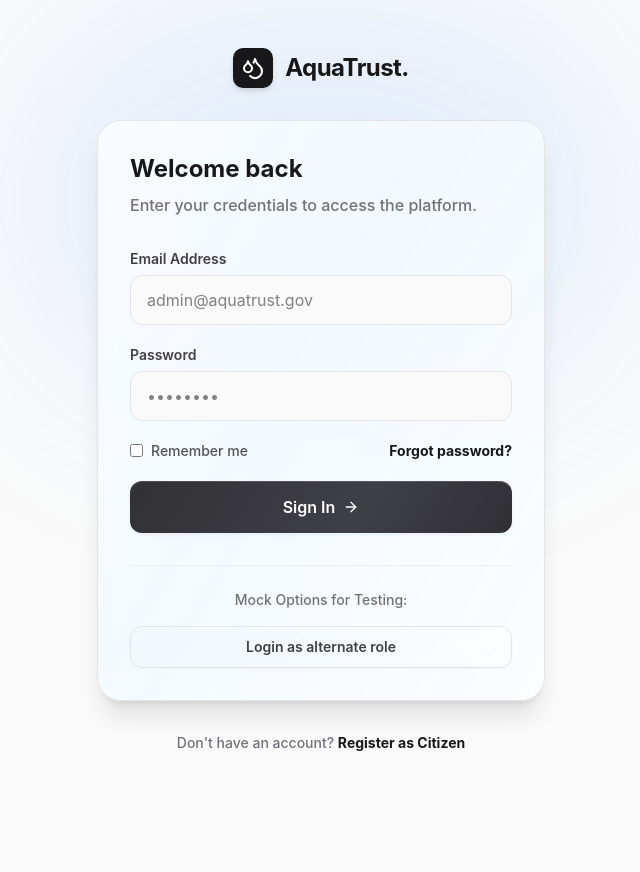
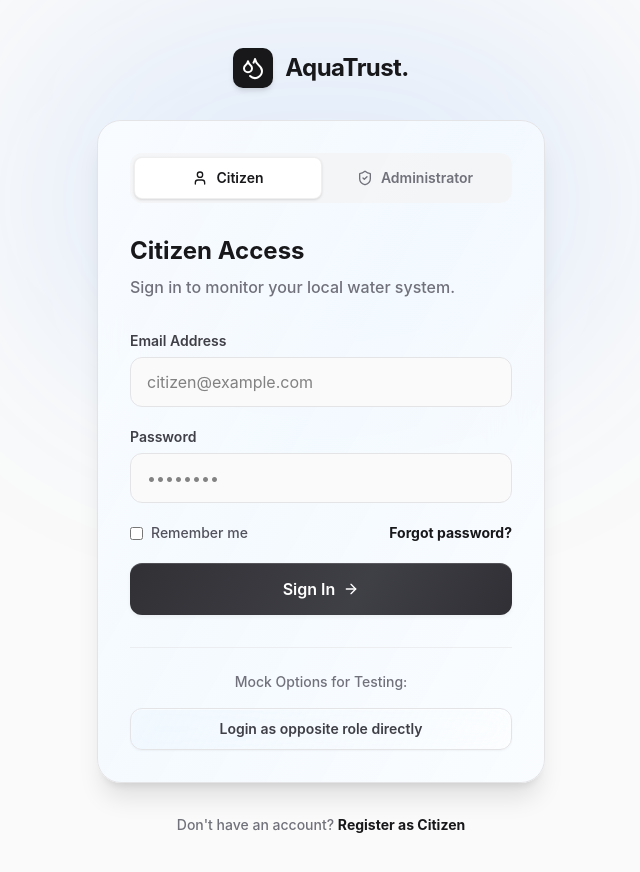
Before and after one commit to aaromal-s/Aqua-Trust, a React (Vite) app in the folder frontend/: page /login in a window 1280 px wide. Shown: the top 872 px of the page, without its empty margins (319-959 px from the left). Before the commit the page ends 800 px from the top, so only its background shows below. Built offline with nearby package versions, Linux system fonts and the light colour scheme.

Commit message:
feat: add role selector tabs to login page

```diff
--- a/frontend/src/pages/Login.tsx
+++ b/frontend/src/pages/Login.tsx
@@ -1,19 +1,23 @@
-import React from 'react';
+import React, { useState } from 'react';
 import { Link, useNavigate } from 'react-router-dom';
-import { Droplets, ArrowRight } from 'lucide-react';
+import { Droplets, ArrowRight, ShieldCheck, User } from 'lucide-react';
 import { useAuth } from '../context/AuthContext';
 
 const Login = () => {
   const navigate = useNavigate();
   const { toggleRole } = useAuth();
+  const [role, setRole] = useState<'citizen' | 'admin'>('citizen');
 
   const handleLogin = (e: React.FormEvent) => {
     e.preventDefault();
+    // In a real app, this would authenticate and then set the correct role
+    // For mockup, we'll force the role toggle if it doesn't match the selected tab
+    // Note: useAuth is currently mocked to toggle blindly, so we'll just navigate
     navigate('/dashboard');
   };
 
   return (
-    <div className="min-h-screen bg-zinc-50 flex flex-col justify-center items-center relative overflow-hidden">
+    <div className="min-h-screen bg-zinc-50 flex flex-col justify-center items-center relative overflow-hidden py-12">
       <div className="absolute top-0 left-1/2 -translate-x-1/2 w-[600px] h-[400px] bg-blue-500/10 blur-[100px] rounded-full pointer-events-none" />
 
       <Link to="/" className="flex items-center gap-3 mb-8 z-10 hover:opacity-80 transition-opacity">
@@ -24,13 +28,34 @@ const Login = () => {
       </Link>
 
       <div className="card w-full max-w-md bg-white/70 backdrop-blur-xl p-8 rounded-3xl border border-zinc-200 shadow-xl z-10">
-        <h2 className="text-2xl font-bold text-zinc-900 mb-2">Welcome back</h2>
-        <p className="text-zinc-500 mb-8 font-medium">Enter your credentials to access the platform.</p>
+
+        {/* Role Selector Tabs */}
+        <div className="flex bg-zinc-100/80 p-1 rounded-xl mb-8">
+          <button
+            onClick={() => setRole('citizen')}
+            className={`flex-1 flex items-center justify-center gap-2 py-2.5 text-sm font-semibold rounded-lg transition-all ${role === 'citizen' ? 'bg-white text-zinc-900 shadow-sm border border-zinc-200/60' : 'text-zinc-500 hover:text-zinc-700'}`}
+          >
+            <User className="w-4 h-4" /> Citizen
+          </button>
+          <button
+            onClick={() => setRole('admin')}
+            className={`flex-1 flex items-center justify-center gap-2 py-2.5 text-sm font-semibold rounded-lg transition-all ${role === 'admin' ? 'bg-white text-zinc-900 shadow-sm border border-zinc-200/60' : 'text-zinc-500 hover:text-zinc-700'}`}
+          >
+            <ShieldCheck className="w-4 h-4" /> Administrator
+          </button>
+        </div>
+
+        <h2 className="text-2xl font-bold text-zinc-900 mb-2">
+          {role === 'admin' ? 'Admin Portal Access' : 'Citizen Access'}
+        </h2>
+        <p className="text-zinc-500 mb-8 font-medium">
+          {role === 'admin' ? 'Enter your administrative credentials.' : 'Sign in to monitor your local water system.'}
+        </p>
 
         <form onSubmit={handleLogin} className="space-y-5">
           <div>
             <label className="block text-sm font-semibold text-zinc-700 mb-1.5">Email Address</label>
-            <input type="email" required className="w-full px-4 py-3 bg-zinc-50 border border-zinc-200 rounded-xl focus:outline-none focus:ring-2 focus:ring-zinc-900 transition-shadow" placeholder="admin@aquatrust.gov" />
+            <input type="email" required className="w-full px-4 py-3 bg-zinc-50 border border-zinc-200 rounded-xl focus:outline-none focus:ring-2 focus:ring-zinc-900 transition-shadow" placeholder={role === 'admin' ? "admin@aquatrust.gov" : "citizen@example.com"} />
           </div>
           <div>
             <label className="block text-sm font-semibold text-zinc-700 mb-1.5">Password</label>
@@ -44,21 +69,24 @@ const Login = () => {
           </div>
 
           <button type="submit" className="w-full btn-premium py-3.5 bg-zinc-900 text-white font-semibold rounded-xl mt-4 flex justify-center items-center gap-2">
-            Sign In <ArrowRight className="w-4 h-4" />
+            {role === 'admin' ? 'Secure Login' : 'Sign In'} <ArrowRight className="w-4 h-4" />
           </button>
         </form>
 
         <div className="mt-8 pt-6 border-t border-zinc-200/60 text-center">
           <p className="text-sm font-medium text-zinc-500 mb-4">Mock Options for Testing:</p>
           <button onClick={() => { toggleRole(); navigate('/dashboard'); }} className="w-full btn-secondary py-2.5 text-sm font-semibold rounded-xl border border-zinc-200 text-zinc-700">
-            Login as alternate role
+            Login as opposite role directly
           </button>
         </div>
       </div>
 
-      <p className="mt-8 text-sm font-medium text-zinc-500 z-10">
-        Don't have an account? <Link to="/register" className="text-zinc-900 font-bold hover:underline">Register as Citizen</Link>
-      </p>
+      {/* Conditional Footer - Only show registration for citizens */}
+      <div className={`mt-8 transition-opacity duration-300 ${role === 'admin' ? 'opacity-0 pointer-events-none' : 'opacity-100 z-10'}`}>
+        <p className="text-sm font-medium text-zinc-500">
+          Don't have an account? <Link to="/register" className="text-zinc-900 font-bold hover:underline">Register as Citizen</Link>
+        </p>
+      </div>
     </div>
   );
 };
```
